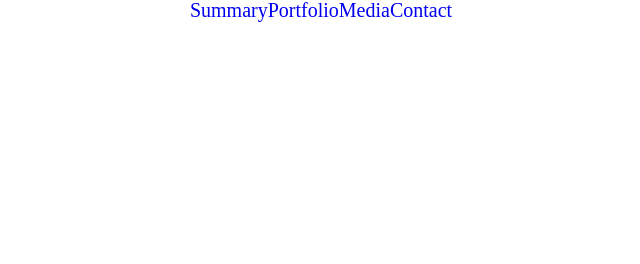
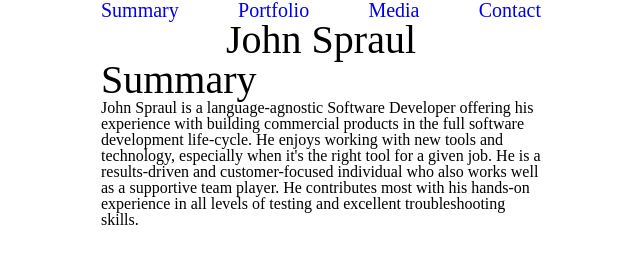
Before and after one commit to John-Spraul/Portfolio-Website, a plain HTML site: page index.html in a window 1280 px wide. Both pictures are taken after a click on the link "Summary". Shown: the whole page, without its empty margins (319-959 px from the left). Drawn offline with Linux system fonts and the light colour scheme.

Commit message:
forgot to include html in last commit

```diff
--- a/index.html
+++ b/index.html
@@ -4,6 +4,20 @@
   <head>
     <meta charset="utf-8">
     <meta name="viewport" content="width=device-width, initial-scale=1">
+
+    <script type="text/javascript">
+      // <!--
+        function test(id) {
+          const nonselected = ['summary', 'portfolio', 'media', 'contact'].filter((x) => x !== id);
+          for (let i = 0; i < nonselected.length; i++) {
+            const unused = document.getElementById(nonselected[i]);
+            unused.style.display = 'none';
+          }
+          const selected = document.getElementById(id);
+          selected.style.display = 'block';
+        }
+      //-->
+      </script>
 
     <title>John Spraul</title>
 
@@ -17,16 +31,17 @@
   </head>
   <body>
     <div class="main-container">
-      <header class="section">
+      <header class="header">
         <nav>
-          <a href="#summary">Summary</a>
-          <a href="#portfolio">Portfolio</a>
-          <a href="#media">Media</a>
-          <a href="#contact">Contact</a>
+          <a id="nav-Sum" href="#summary" onclick="test('summary')">Summary</a>
+          <a id="nav-Port" href="#portfolio" onclick="test('portfolio')">Portfolio</a>
+          <a id="nav-Med" href="#media" onclick="test('media')">Media</a>
+          <a id="nav-Con" href="#contact" onclick="test('contact')">Contact</a>
         </nav>
       </header>
 
       <div class="main-sections">
+        <h1>John Spraul</h1>
         <!-- Summary -->
         <section class="section" id="summary">
           <h1>Summary</h1>
@@ -75,6 +90,7 @@
               <input type="text" placeholder="Name">
               <input type="text" placeholder="E-mail">
               <input type="text" placeholder="Message">
+              <button>Send</button>
             </form>
           </span>
         </footer>
```
